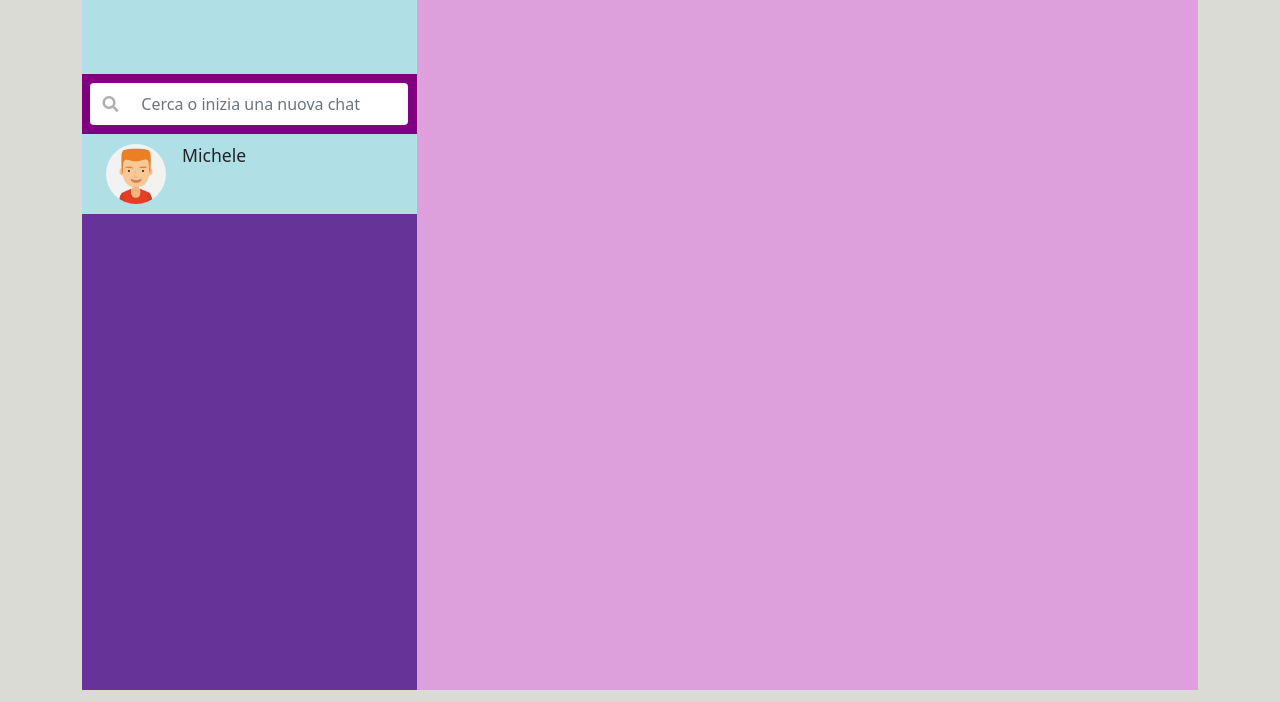
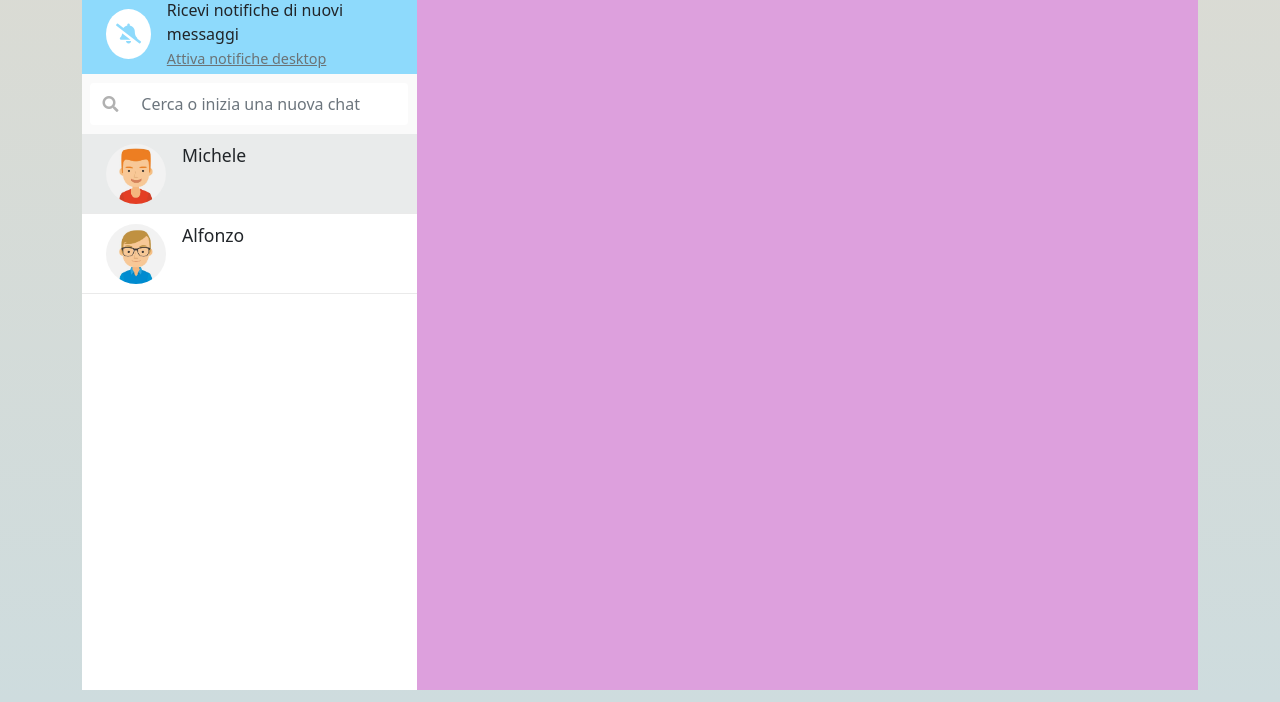
Before and after one commit to federicofrasca796/vue-boolzapp, a plain HTML site: page Milestone 1/index.html in a window 1280 px wide. Shown: the part 98-800 px from the top of the page. Drawn offline with nearby package versions, Linux system fonts and the light colour scheme.

Commit message:
complete sidebar css

```diff
--- a/Milestone 1/assets/css/style.css
+++ b/Milestone 1/assets/css/style.css
@@ -6,26 +6,27 @@
     --gray_10: #EAEAEA;
     --gray_50: #B1B1B1;
     --gray_80: #6B7376;
+    --select_grey: #E9EBEB;
 }
 
 
 .background{
     height: 100vh;
-    background: linear-gradient(0deg, rgba(218,219,212,1) 90%, rgba(0,150,136,1) 90%);
+    background: rgb(206,220,222);
+    background: linear-gradient(0deg, rgba(206,220,222,1) 0%, rgba(218,219,212,1) 89.5%, rgba(0,150,136,1) 89.5%);
 }
 
 
 
 #main_app{
-    /* background-color: aqua; */
     height: 97vh;
     width: 90%;
 }
 
 
 /* SIDEBAR */
+/* Side header */
 #sidebar{
-    background-color: blue;
     width: 30%;
     min-width: 300px;
     height: 100%;
@@ -33,7 +34,6 @@
 
 #side_header, .receive_alerts, .contact{
     height: 80px;
-    background-color: powderblue;
 }
 
 #side_header{
@@ -44,11 +44,27 @@
     color: var(--gray_50);
 }
 
+/* Side main */
+/* enable alerts */
+.receive_alerts{
+    background-color: var(--secondary);
+}
+.rounded-circle{
+    color: var(--secondary);
+    background-color: white;
+    width: 50px;
+    height: 50px;
+}
+.enable_alerts{
+    color: var(--gray_80);
+    font-size: .9rem;
+}
+
+/* search bar */
 .user_searchbar{
-    background-color: purple;
+    background-color: #FAFAFA;
     height: 60px;
 }
-
 .input-group{
     height: 70%;
     width: 95% !important;
@@ -60,14 +76,17 @@
 }
 
 
+/* contacts section */
 #contacts{
-    background-color: rebeccapurple;
     height: calc(100% - 60px - 80px * 2);
-    overflow-y: auto;
+    overflow-y: scroll;
+    background-color: #fff;
 }
 
-
-
+.contact{
+    background-color: #fff;
+    border-bottom: 1px solid var(--gray_10);
+}
 .contact_img, .user_img{
     height: 60px;
     width: 60px;
@@ -81,7 +100,7 @@
 }
 
 .contact.active{
-    /* background-color: ; */
+    background-color: var(--select_grey);
 }
 
 
--- a/Milestone 1/index.html
+++ b/Milestone 1/index.html
@@ -23,7 +23,7 @@
                     <!-- Side Header - user info  -->
                     <header id="side_header" class="d-flex align-items-center px-3">
                         <div class="user_img">
-                            <img src="../img/avatar_2.jpg" alt="user avatar" width="100%">
+                            <img src="../img/avatar_2.jpg" alt="user avatar" class="w-100">
                         </div>
                         <span class="username ms-3">Nome Utente</span>
 
@@ -35,7 +35,15 @@
                     </header>
 
                     <!-- Enable Alert notification -->
-                    <div class="receive_alerts"></div>
+                    <div class="receive_alerts px-4 d-flex align-items-center">
+                        <div class="rounded-circle d-flex align-items-center justify-content-center">
+                            <i class="fas fa-bell-slash fs-5"></i>
+                        </div>
+                        <div class="alerts_txt ms-3">
+                            <div class="">Ricevi notifiche di nuovi messaggi</div>
+                            <a href="#" class="enable_alerts">Attiva notifiche desktop</a>
+                        </div>
+                    </div>
 
                     <!-- Searchbar  -->
                     <div class="user_searchbar d-flex align-items-center justify-content-center">
@@ -51,13 +59,22 @@
                     <div id="contacts">
                         <div class="contact active d-flex align-items-center px-4 py-2">
                             <div class="contact_img">
-                                <img src="../img/avatar_1.jpg" alt="avatar 1" width="100%">
+                                <img src="../img/avatar_1.jpg" alt="avatar 1" class="w-100">
                             </div>
                             <div class="contact_txt align-self-start ps-3">
                                 <div class="username">Michele</div>
                                 <div class="msg_preview"></div>
                             </div>
+                        </div>
 
+                        <div class="contact d-flex align-items-center px-4 py-2">
+                            <div class="contact_img">
+                                <img src="../img/avatar_3.jpg" alt="avatar 3" class="w-100">
+                            </div>
+                            <div class="contact_txt align-self-start ps-3">
+                                <div class="username">Alfonzo</div>
+                                <div class="msg_preview"></div>
+                            </div>
                         </div>
                     </div>
                 </aside>
```
